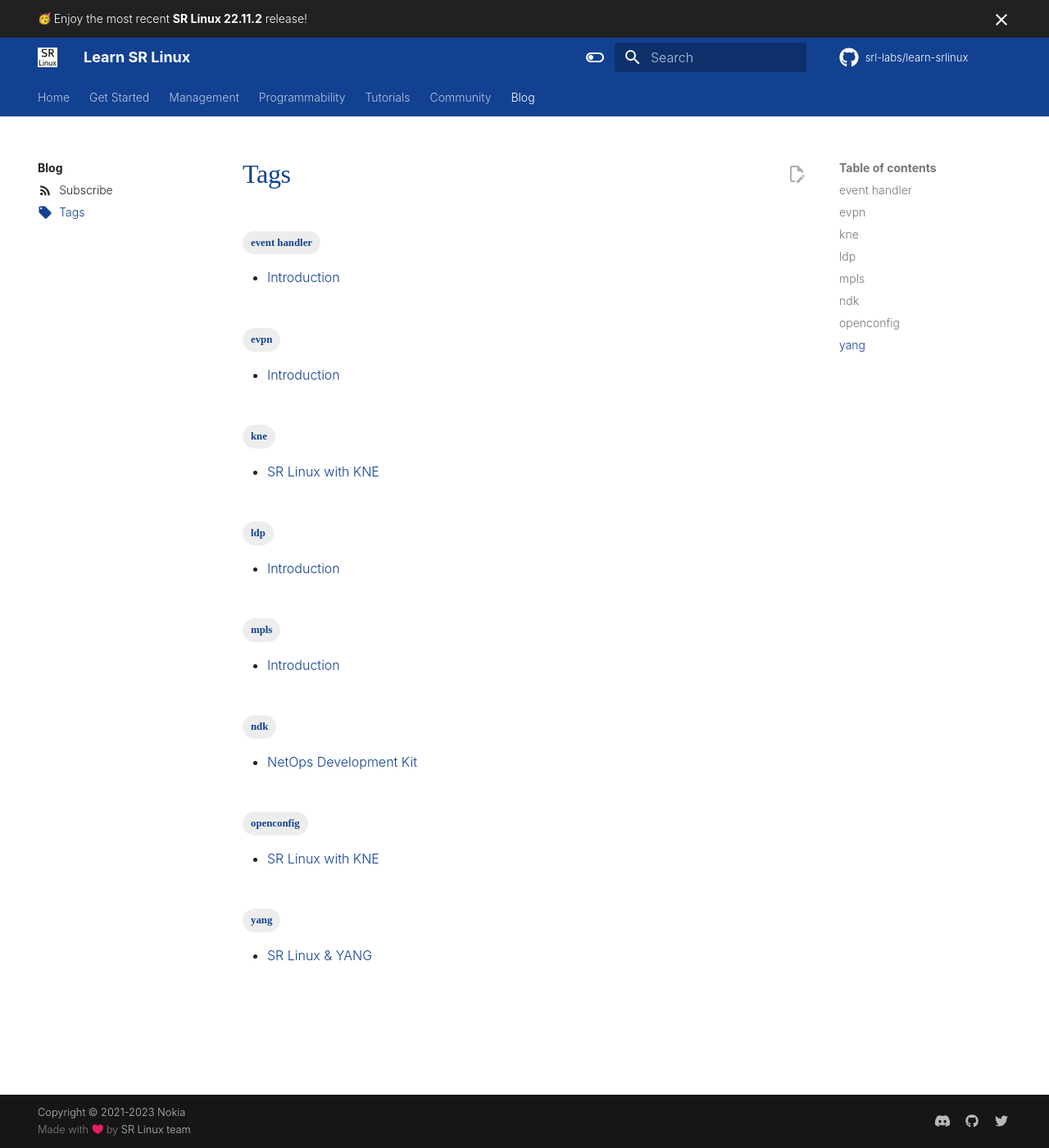
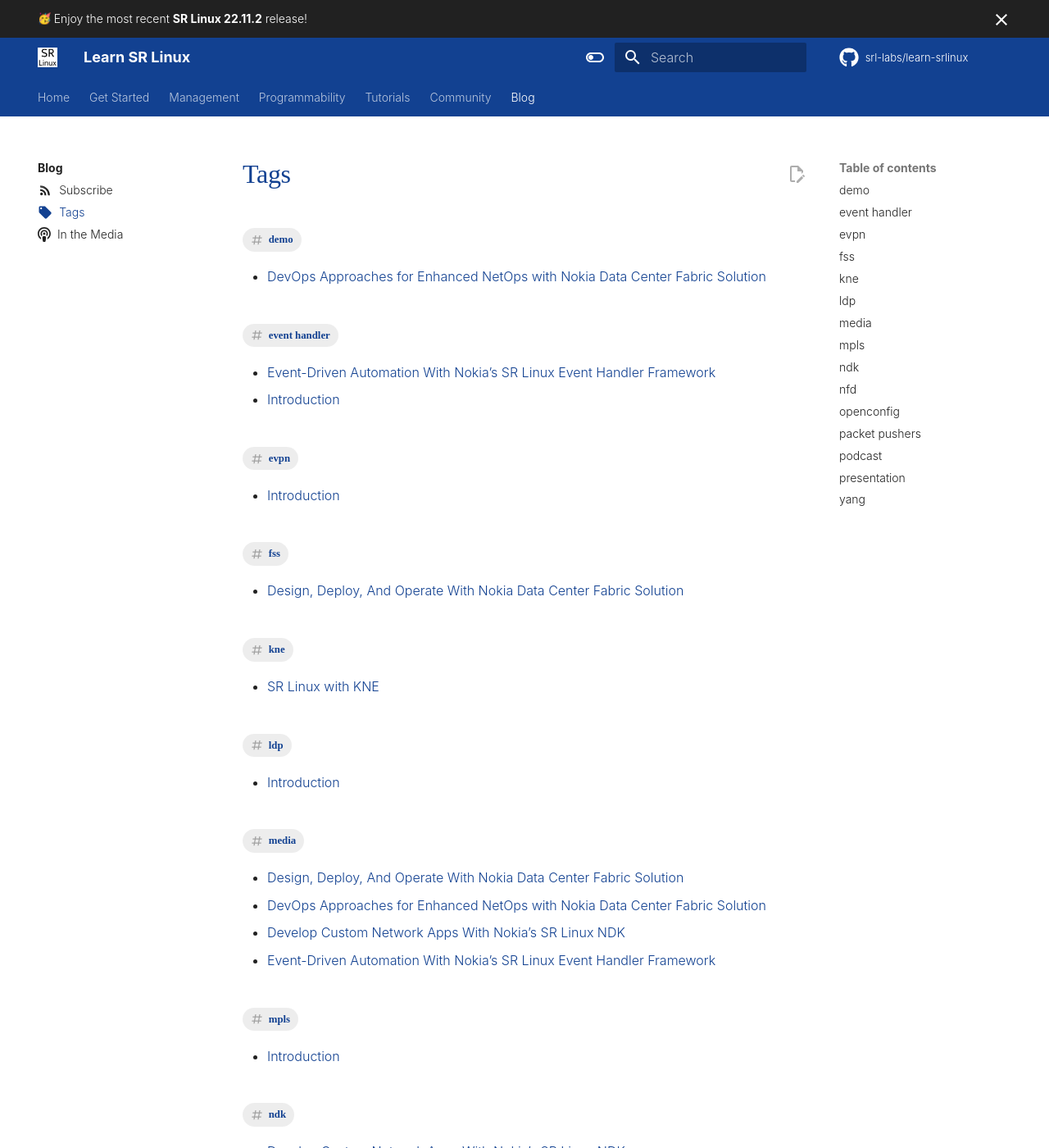
Before and after one commit to srl-labs/learn-srlinux, an MkDocs documentation site: the page built from docs/blog/tags.md, in a window 1280 px wide and 1400 px high. Shown: the whole window at 82% size. Built offline with MkDocs 1.6.1 and Material for MkDocs 9.7.7, drawn with Linux system fonts in a browser that asks for light colours; emoji names are drawn with the system emoji font; some web fonts are replaced; comment, search, counter and statistics services are not loaded; some of the changed text lies outside the part shown.

Commit message:
added in the media category (#65)

```diff
--- a/docs/stylesheets/nokia.css
+++ b/docs/stylesheets/nokia.css
@@ -125,3 +125,34 @@
 :is(.language-srl, .language-srlmin) :is(.n) {
   font-weight: 900;
 }
+
+/* classes to make iframe elements responsive */
+.iframe-container {
+  position: relative;
+  width: 100%;
+  padding-bottom: 56.25%;
+  height: 0;
+}
+
+.iframe-container iframe {
+  position: absolute;
+  top: 0;
+  left: 0;
+  width: 100%;
+  height: 100%;
+}
+
+/* this is for low-height iframe audio containers */
+.iframe-audio2-container {
+  position: relative;
+  width: 100%;
+  padding-bottom: 2rem;
+}
+
+.iframe-audio2-container iframe {
+  position: absolute;
+  top: 0;
+  left: 0;
+  width: 100%;
+  height: 100%;
+}
--- a/mkdocs.yml
+++ b/mkdocs.yml
@@ -72,6 +72,7 @@
       - blog/index.md
       - Subscribe: blog/subscribe.md
       - Tags: blog/tags.md
+      - In the Media: blog/media.md
 
 site_author: SR Linux
 site_description: >-
@@ -148,6 +149,10 @@
       categories: false
   - tags:
       tags_file: blog/tags.md
+      # media.md is a file that only shows posts with `media` tag
+      tags_extra_files:
+        blog/media.md:
+          - media
   - search
   - minify:
       minify_html: true
@@ -176,6 +181,9 @@
   analytics:
     provider: google
     property: G-VNYX781Q48
+  tags:
+    # tags and their identifiers
+    media: media # media tag is used to show posts in media.md
 
 # Extensions
 markdown_extensions:
```
Also changed, not shown: docs/blog/media.md (added, +9 -0 lines), docs/blog/posts/2022/nfd29-ndk copy.md (added, +22 -0 lines), docs/blog/posts/2022/packetpusher-hn653-dcfabric.md (added, +24 -0 lines), docs/blog/posts/2022/packetpusher-ndk.md (added, +24 -0 lines), docs/blog/posts/2023/packetpusher-eventhandler.md (added, +30 -0 lines).
